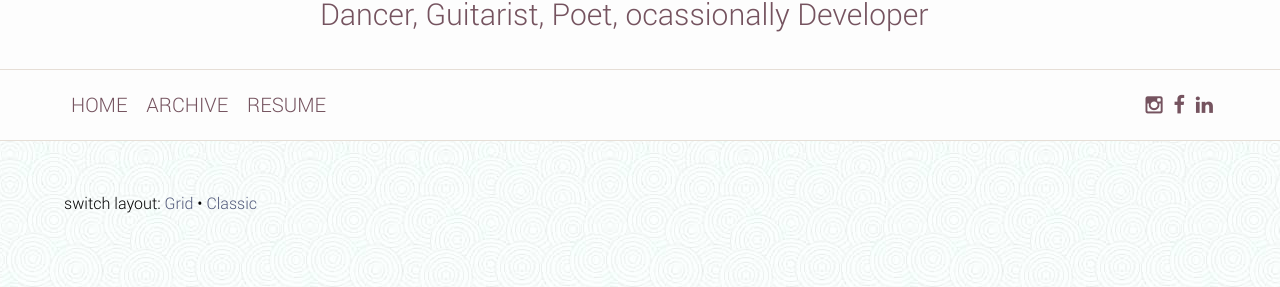
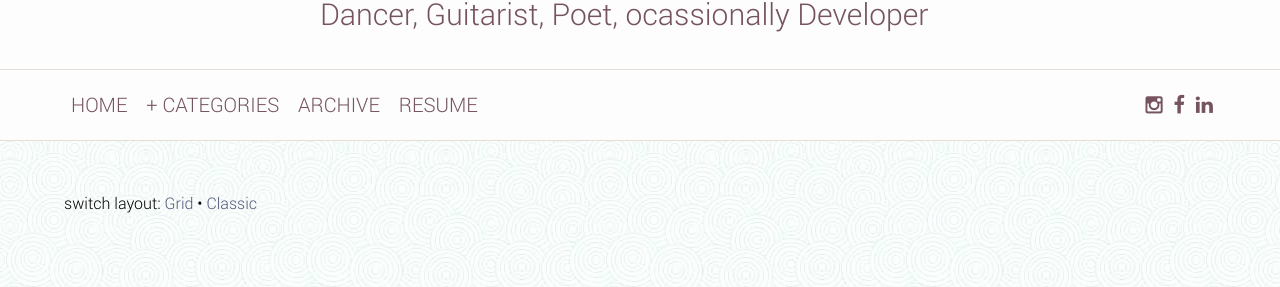
Before and after one commit to tonyhualiu/tonyhualiu.github.io, a Jekyll site: the page built from index.html, in a window 1280 px wide. Shown: the part 151-438 px from the top of the page. Built offline with Jekyll 4.4.1, drawn with Linux system fonts in a browser that asks for light colours; the list of posts is cut into pages by our own code.

Commit message:
extract category list and add to the nav

```diff
--- /dev/null
+++ b/_includes/category_list.html
@@ -0,0 +1,11 @@
+{% assign category_list = site.categories %}
+{% if category_list.first[0] == null %}
+    {% for category in category_list %}
+        <li><a href="{{ site.category_dir | prepend: site.baseurl | replace: '//', '/' }}/{{ category }}">{{ category }}</a></li>
+    {% endfor %}
+{% else %}
+    {% for category in category_list %}
+        <li><a href="{{ site.category_dir | prepend: site.baseurl | replace: '//', '/' }}/{{ category[0] }}">{{ category[0] }}</a></li>
+    {% endfor %}
+{% endif %}
+{% assign category_list = nil %}
--- a/_includes/nav.html
+++ b/_includes/nav.html
@@ -12,7 +12,12 @@
                 </li>
                 -->
                 <li>
-                  <a href="/">Home<a/>
+                  <a href="/">Home</a>
+                </li>
+                <li class="parent"><a href="#">Categories</a>
+                  <ul>
+                    {% include category_list.html %}
+                  </ul>
                 </li>
                 <li>
                   <a href="{{ site.baseurl | replace: '//', '/' }}/archive">Archive</a>
--- a/_includes/sidebar.html
+++ b/_includes/sidebar.html
@@ -2,17 +2,7 @@
     <div class="widget">
         <h3 class="title">Categories</h3>
         <ul class="category_list">
-            {% assign category_list = site.categories %}
-            {% if category_list.first[0] == null %}
-                {% for category in category_list %}
-                    <li><a href="{{ site.category_dir | prepend: site.baseurl | replace: '//', '/' }}/{{ category }}">{{ category }}</a></li>
-                {% endfor %}
-            {% else %}
-                {% for category in category_list %}
-                    <li><a href="{{ site.category_dir | prepend: site.baseurl | replace: '//', '/' }}/{{ category[0] }}">{{ category[0] }}</a></li>
-                {% endfor %}
-            {% endif %}
-            {% assign category_list = nil %}
+          {% include category_list.html %}
         </ul>
     </div>
     <div class="widget">
```
